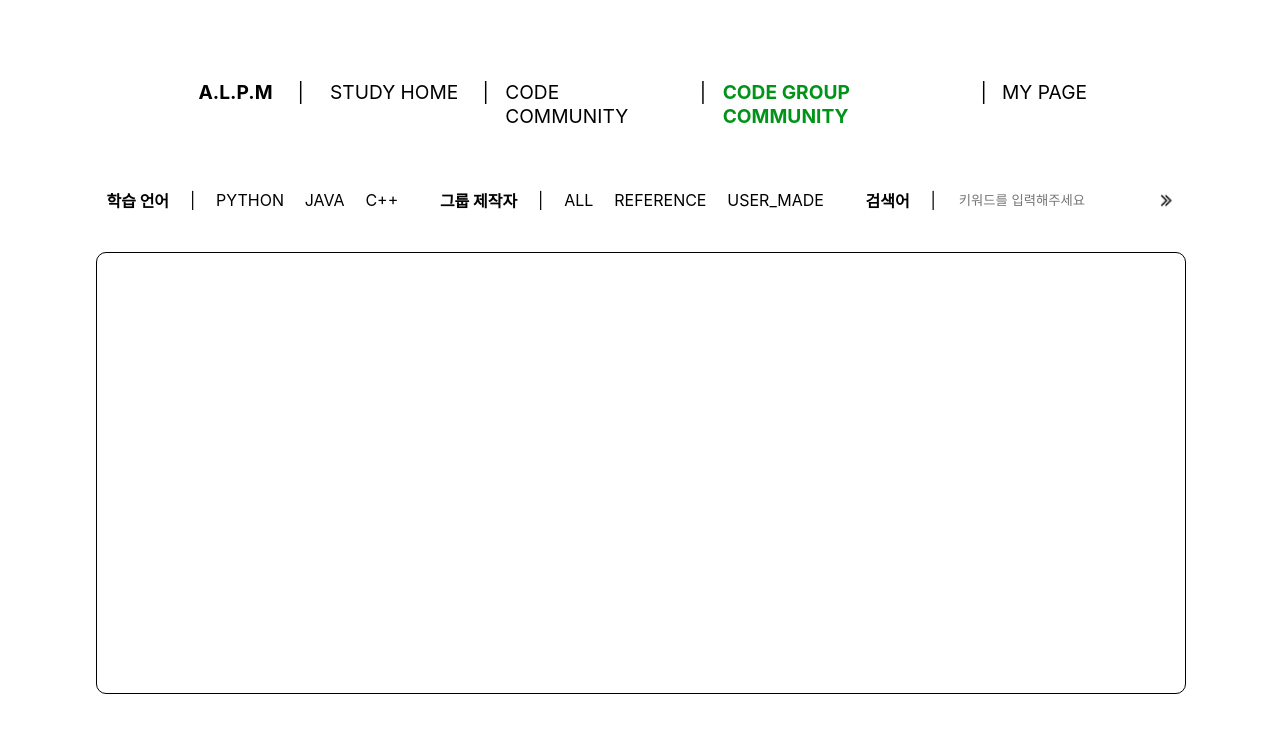
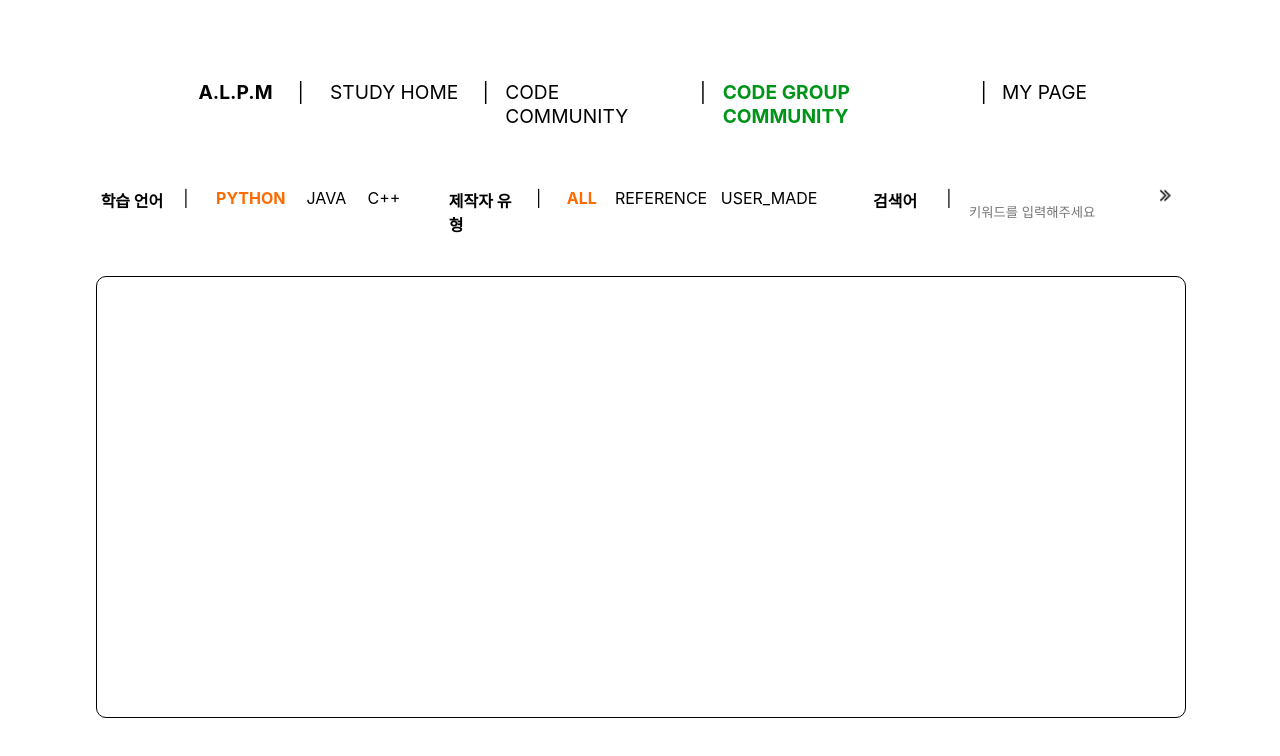
Before and after one commit to AL-PM/ALPM-web, a React (Create React App) app: page /codegroup in a window 1280 px wide. Shown: the top 756 px of the page. Built offline with nearby package versions, Linux system fonts and the light colour scheme.

Commit message:
[MOD] CODE_GROUP 기존 사이트별 메뉴바에서 공통 메뉴바로 수정

```diff
--- a/src/CodeGroupCommunity/CodeGroupHome/CodeGroupHome.jsx
+++ b/src/CodeGroupCommunity/CodeGroupHome/CodeGroupHome.jsx
@@ -1,34 +1,10 @@
-import React from "react";
+import React, { useState } from "react";
 import "./CodeGroupHome.css";
 import CodeGroupSearchIcon from "./img/SearchIcon.png";
 import MainMenuBar from "../../Etc/MainMenuBar/MainMenuBar.jsx"
-
-
-function CodeGroupHomeSearchBar(props){
-    return(
-        <div id="CodeGroupHomeSearchBar">
-            <span id = "CodeGroupSettingKeyword" >학습 언어</span>
-            <span>|</span>
-            <span id = "CodeGroupLanguageSetting1" >PYTHON</span>
-            <span id = "CodeGroupLanguageSetting1" >JAVA</span>
-            <span id = "CodeGroupLanguageSetting1" >C++</span>
-            <span></span>
-            <span id = "CodeGroupSettingKeyword" >그룹 제작자</span>
-            <span>|</span>
-            <span id = "CodeGroupType1" >ALL</span>
-            <span id = "CodeGroupType2" >REFERENCE</span>
-            <span id = "CodeGroupType3" >USER_MADE</span>
-            <span></span>
-            <span id = "CodeGroupSettingKeyword" >검색어</span>
-            <span>|</span>
-            <input id = "CodeGroupHomeSearchInput" type="text" name="CodeHomeSearchKeyword" placeholder="키워드를 입력해주세요"></input>
-            <img id = "CodeGroupHomeSearchButton" src={CodeGroupSearchIcon} alt="CodeGroupSearchIcon"></img>
-        </div>
-    )
-}
+import CommunitySearchBar from "../../Etc/CommunitySearchBar/CommunitySearchBar.jsx";
 
 function CodeGroupHomebody(){
-
     return(
         <div id="CodeGroupHomeBody">
         </div>
@@ -37,11 +13,13 @@ function CodeGroupHomebody(){
 
 
 function CodeGrupHome(){
-
+    const [language, setlanguage] = useState("PYTHON");
+    const [reference, setreference] = useState("ALL");
+    const [searchkeyword, setkeword] = useState("");
     return(
         <div id = "CodeGroupHome">
             <MainMenuBar page={"CodeGroup"} />
-            <CodeGroupHomeSearchBar />
+            <CommunitySearchBar secondTag={"제작자 유형"} language = {language} setlanguage={setlanguage} reference= {reference} setreference = {setreference} setkeword={setkeword} searchkeyword={searchkeyword} />
             <CodeGroupHomebody />
         </div>
 
```
